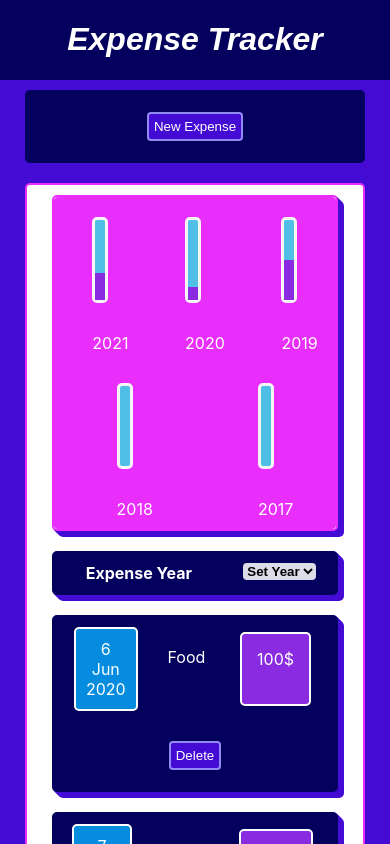
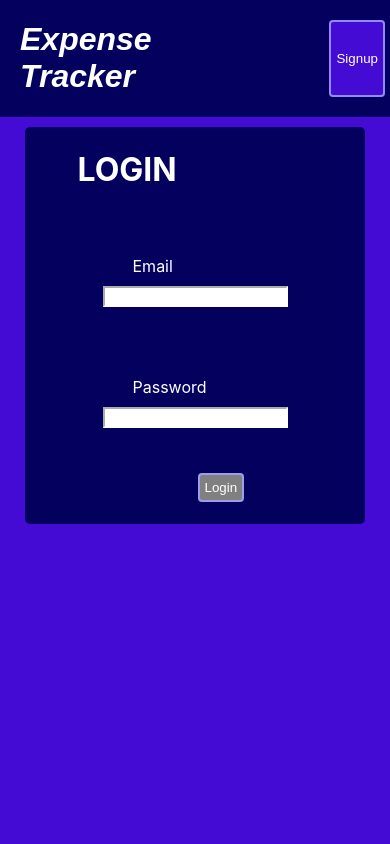
Before and after one commit to rishigupta1109/ExpenseTracker_ReactJS, a React (Create React App) app: page / in a window 390 px wide. Shown: the top 844 px of the page. Built offline with nearby package versions, Linux system fonts and the light colour scheme.

Commit message:
expesnse tracker with login signup

```diff
--- a/src/App.js
+++ b/src/App.js
@@ -1,5 +1,5 @@
 import "./App.css";
-import React, { useState } from "react";
+import React, { useState,useEffect} from "react";
 import ExpenseFilter from "./components/Expenses/ExpenseFilter";
 import Card from "./components/UI/card";
 import CardV from "./components/UI/Card-V";
@@ -7,9 +7,12 @@ import NewExpenseform from "./components/NewExpenses/NewExpenseform";
 import ExpenseItems from "./components/Expenses/ExpenseItems";
 import Chart from "./components/chart/Chart";
 import NavBar from "./components/UI/NavBar";
+import Login from "./components/Login/Login";
+import Signup from "./components/signup/signup";
 
 function App() {
   // const [selectedYear, setselectedYear] = useState("2020");
+
   let Expensedata = [
     { Title: "Food", Amt: "100", Date: "2020-06-06" },
     { Title: "Goods", Amt: "200", Date: "2021-06-07" },
@@ -115,11 +118,42 @@ function App() {
    setExpenseData(Deleteddata);
 
   }
+  const [IsLoggedIn,setIsLoggedIn]=useState(false);
+  const [signUp,setsignup]=useState(false);
+const LoginformSubmitHandler=()=>{
+  setIsLoggedIn(true);
+}
+ const logout=()=>{
+  setIsLoggedIn(false);
+  localStorage.removeItem("LoggedIn")
+ }
+ useEffect(()=>{
+  if(localStorage.getItem("LoggedIn")==='1'){setIsLoggedIn(true);}
+  else{setIsLoggedIn(false);}
+
+},[])
+const signup=()=>{
+setsignup(true);
+}
+const login=()=>{
+  setsignup(false);
+}
+const SignupformSubmitHandler=()=>{
+  setsignup(false);
+
+}
+const [email,setemail]=useState("");
+const getEmail=(Email)=>{
+  setemail(Email);
+}
+
 
   return (
     <div id="container">
-
-      <NavBar></NavBar>
+    <NavBar email={email} bool={IsLoggedIn} bool2={signUp} signup={signup} logout={logout} login={login}></NavBar>
+    {!IsLoggedIn && !signUp && <Login getEmail={getEmail} OnFormSubmit={LoginformSubmitHandler}></Login>}
+    {!IsLoggedIn && signUp && <Signup OnFormSubmit={SignupformSubmitHandler}></Signup> }
+      {IsLoggedIn &&<React.Fragment>(
       {button}
       <CardV>
         {chart}
@@ -144,7 +178,7 @@ function App() {
               ></ExpenseItems>
             );
           })}
-      </CardV>
+      </CardV>)</React.Fragment>}
     </div>
   );
 }
--- /dev/null
+++ b/src/components/Login/Login.css
@@ -0,0 +1,3 @@
+#heading{
+    color:white;
+}
--- /dev/null
+++ b/src/components/Login/Login.js
@@ -0,0 +1,72 @@
+import Card from "../UI/card";
+import React ,{useState,useEffect} from "react"
+import "./Login.css"
+const Login=(props)=>{
+    const [UserName,setUserName]=useState("");
+    const [UserPassword,setUserPassword]=useState("");
+    const [valid,setValid]=useState(false);
+
+const formSubmitHandler=(e)=>{
+
+    e.preventDefault();
+    if(valid){if(UserPassword===localStorage.getItem(`${UserName}`)){
+        props.getEmail(UserName);
+        props.OnFormSubmit();
+
+    localStorage.setItem("LoggedIn",'1');}
+else{alert("wrong UserName or Password")}}
+
+}
+const [string,setstring]=useState({string1:false,string2:false});
+const ChangeHandlerUserName=(e)=>{
+    setUserName(e.target.value);
+
+}
+
+const ChangeHandlerUserPassword=(e)=>{
+    setUserPassword(e.target.value);
+
+}
+useEffect(()=>{
+    const identifier=setTimeout(()=>{
+        if(UserName.includes('@')&&UserPassword.trim().length>6){setValid(true);}
+    },500);
+    return ()=>{clearTimeout(identifier);}},[UserName,UserPassword]
+);
+const BlurHandlerUserName=()=>{ if(UserName.includes('@')){setstring((string)=>{return {...string ,string1: false
+
+        }})}
+else{setstring((string)=>{return { ...string ,string1: true
+
+        }})}}
+
+ const BlurHandlerUserPassword=()=>{
+            if(UserPassword.trim().length>6){setstring((string)=>{return {...string ,string2: false
+
+                    }})}
+            else{setstring((string)=>{return {  ...string ,string2: true
+
+                }})}
+        }
+
+    return (
+        <Card>
+            <form onSubmit={formSubmitHandler}>
+            <h1 id="heading">LOGIN</h1>
+                <div className={`Expense-form `}  >
+
+                    <label>Email</label><input onBlur={BlurHandlerUserName} onChange={ChangeHandlerUserName} style={{borderColor:string.string1?'red':'white'}} type="text"></input>
+                </div>
+                <div className={`Expense-form `}>
+                    <label>Password</label><input onBlur={BlurHandlerUserPassword} style={{borderColor:string.string2?'red':'white'}} onChange={ChangeHandlerUserPassword} type="password"></input>
+                </div>
+                <div >
+                <button className="new-expense-button" style={{marginLeft:"120px",backgroundColor:valid?"#440BD4":"grey"}}>Login</button>
+                </div>
+            </form>
+        </Card>
+    )
+
+}
+
+export default Login;
--- a/src/components/NewExpenses/NewExpenseform.js
+++ b/src/components/NewExpenses/NewExpenseform.js
@@ -1,6 +1,6 @@
 import "./NewExpenseform.css";
 import React ,{useState } from "react";
-import Card from "../UI/card";
+// import Card from "../UI/card";
 import PopUpBox from "../UI/PopUpBox";
 
 
@@ -89,7 +89,7 @@ const clickHandler=()=>{
         </div>
 
         </div>
-        <div id="button-box">
+        <div className="button-box">
         <button  className="new-expense-button" id="but" style={{marginLeft:"420px"}} type="submit">Submit Expense</button>
         </div>
         </form>
--- a/src/components/UI/NavBar.css
+++ b/src/components/UI/NavBar.css
@@ -2,8 +2,25 @@
     background-color:#04005E;
     color:white;
     display: flex;
-    justify-content: center;
+    /* justify-content: center; */
     font-family: sans-serif;
     font-weight: bolder;
     font-style: italic;
+    padding-left: 20px;
 }
+#logout-button{
+    margin-left: auto;
+
+}
+@media(max-width:800px){
+    #logout-button{
+        margin-left: 100px;
+
+    }
+    #navBar{
+
+        display: flex;
+        justify-content: flex-start;
+
+    }
+}
--- a/src/components/UI/NavBar.js
+++ b/src/components/UI/NavBar.js
@@ -1,11 +1,24 @@
 import "./NavBar.css"
+import React from "react"
+const NavBar=(props)=>{
 
-const NavBar=()=>{
+    const LogoutclickHandler=(e)=>{
+        props.logout();
+    }
+    const SignUpclickHandler=(e)=>{
+        props.signup();
+    }
+    const LoginclickHandler=(e)=>{
+        props.login();
+    }
 
 
     return(
         <div id="navBar">
             <h1>Expense Tracker</h1>
+            {props.bool &&<React.Fragment><button id="logout-button" onClick={LogoutclickHandler} className="new-expense-button"> logout</button></React.Fragment>}
+            {!props.bool &&!props.bool2&&<button id="logout-button" onClick={SignUpclickHandler} className="new-expense-button"> Signup</button>}
+            {!props.bool &&props.bool2&& <button id="logout-button" onClick={LoginclickHandler} className="new-expense-button"> Login</button>}
         </div>
     )
 }
--- /dev/null
+++ b/src/components/signup/signup.js
@@ -0,0 +1,48 @@
+import React ,{useState ,useEffect} from "react"
+import Card from "../UI/card";
+const SignUp=(props)=>{  const [UserName,setUserName]=useState("");
+const [UserPassword,setUserPassword]=useState("");
+const [valid,setValid]=useState(false);
+const formSubmitHandler=(e)=>{
+
+    e.preventDefault();
+    if(valid){props.OnFormSubmit();
+        localStorage.setItem(`${UserName}`,UserPassword);
+
+    }
+
+}
+useEffect(()=>{
+    const identifier=setTimeout(()=>{
+        if(UserName.includes('@')&&UserPassword.trim().length>6){setValid(true);}
+    },500);
+    return ()=>{clearTimeout(identifier);}},[UserName,UserPassword]
+);
+const ChangeHandlerUserName=(e)=>{
+    setUserName(e.target.value);
+
+}
+
+const ChangeHandlerUserPassword=(e)=>{
+    setUserPassword(e.target.value);
+
+}
+
+    return( <Card>
+        <form onSubmit={formSubmitHandler}>
+        <h1 id="heading">SIGNUP</h1>
+            <div className={`Expense-form `}  >
+
+                <label>Email</label><input  onChange={ChangeHandlerUserName}  type="text"></input>
+            </div>
+            <div className={`Expense-form `}>
+                <label>Password</label><input   onChange={ChangeHandlerUserPassword} type="password"></input>
+            </div>
+            <div >
+            <button className="new-expense-button" style={{marginLeft:"120px",backgroundColor:valid?"#440BD4":"grey"}}>SignUp</button>
+            </div>
+        </form>
+    </Card>)
+
+}
+export default SignUp;
```
